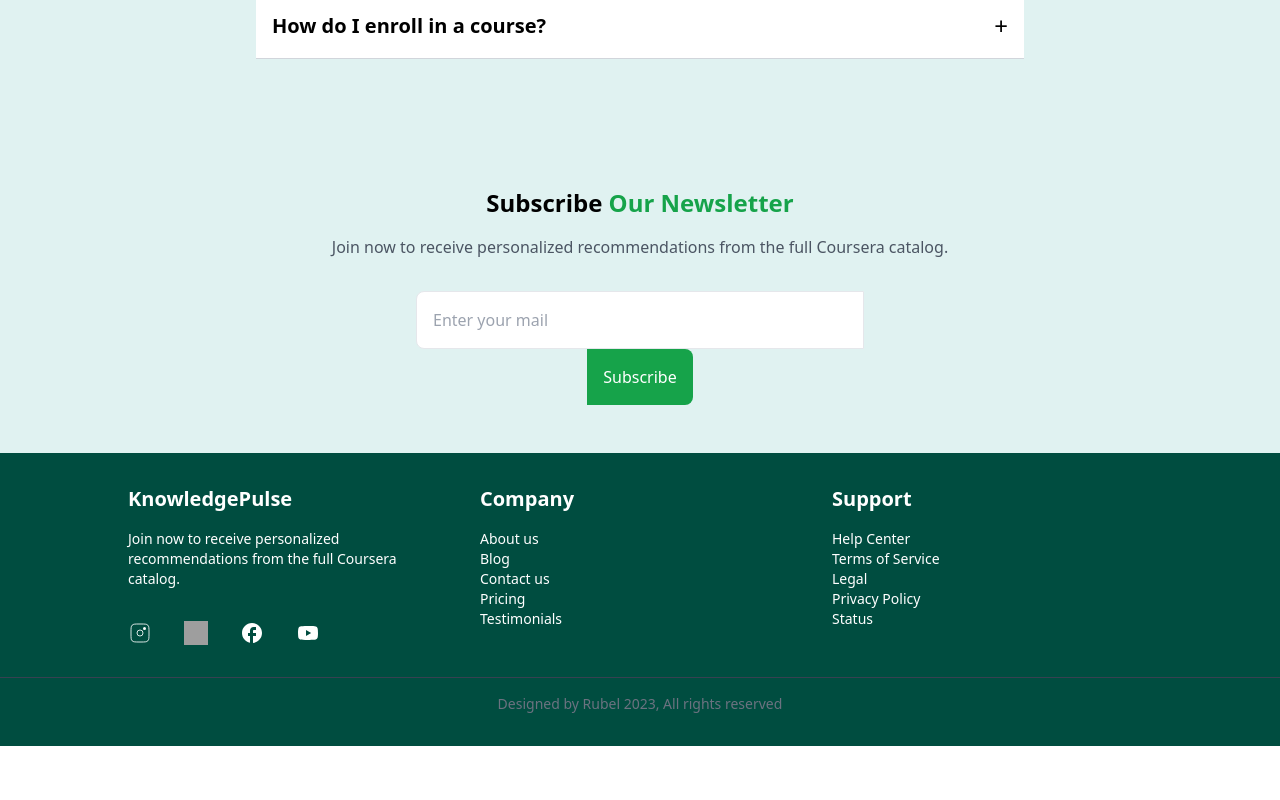
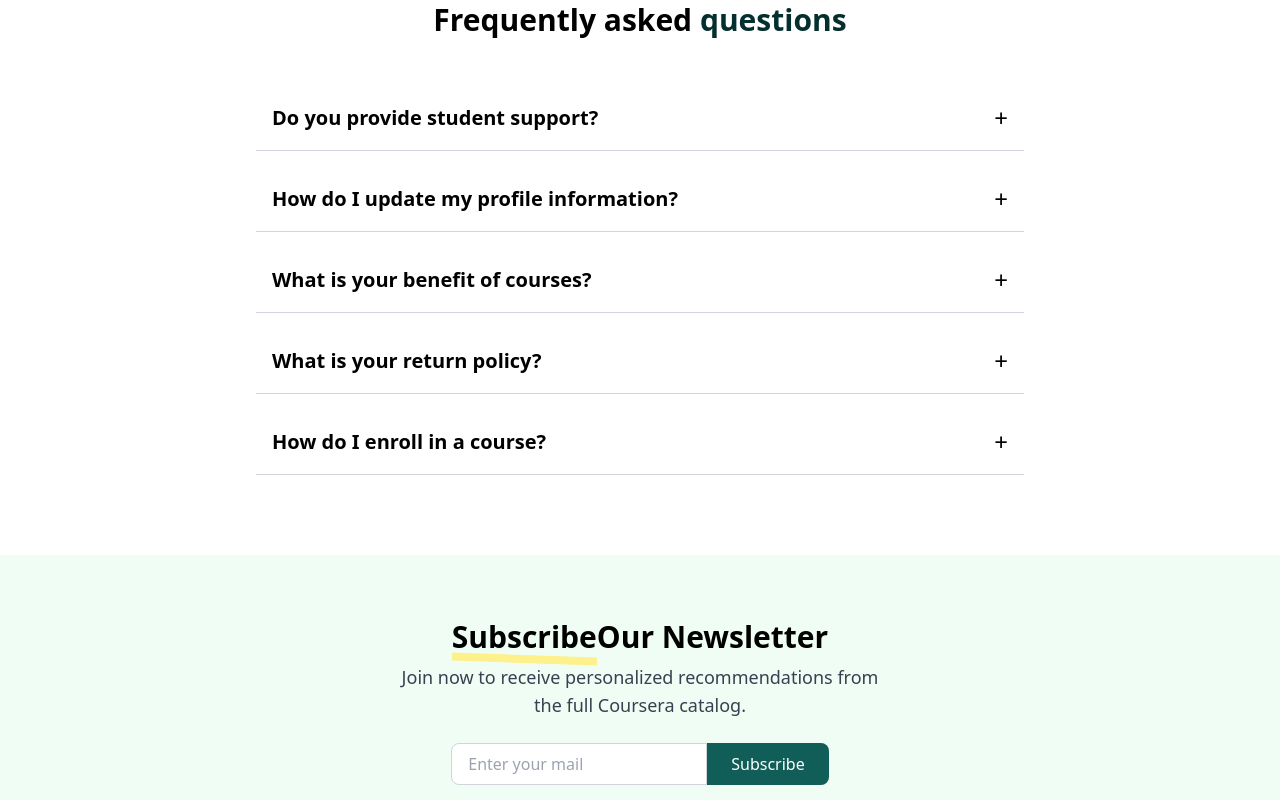
Before and after one commit to ali-khattak/Learning-home-Page, a React (Vite) app: page /faq in a window 1280 px wide. Shown: the part 760-1560 px from the top of the page. Before the commit the page ends 1506 px from the top, so only its background shows below. Built offline with nearby package versions, Linux system fonts and the light colour scheme; grey boxes are pictures that could not be loaded.

Commit message:
Update FAQPage.jsx

```diff
--- a/src/components/FAQPage.jsx
+++ b/src/components/FAQPage.jsx
@@ -1,4 +1,6 @@
 import React, { useState } from 'react';
+import Newsletter from './Newsletter'; // Ensure this path is correct
+import Footer from './Footer'; // Ensure this path is correct
 
 const FAQPage = () => {
   const [activeIndex, setActiveIndex] = useState(null);
@@ -32,16 +34,17 @@ const FAQPage = () => {
   };
 
   return (
-    <div className="bg-[#E0F2F1]">
+    <div className=" bg-white ">
+    <div className="bg-green-50 py-8 px-0 md:px-32">
       {/* Header */}
-      <header className="bg-[#004D40] py-16 text-center">
+      <header className="bg-[#004D40] rounded-lg py-60 px-16 text-center">
         <h1 className="text-white text-5xl font-bold">FAQ Page</h1>
       </header>
-
+      </div>
       {/* FAQ Section */}
       <section className="py-16 max-w-3xl mx-auto">
         <h2 className="text-3xl font-bold text-center mb-12">
-          Frequently asked <span className="text-green-600">questions</span>
+          Frequently asked <span className="text-teal-950">questions</span>
         </h2>
         {faqs.map((faq, index) => (
           <div
@@ -62,65 +65,8 @@ const FAQPage = () => {
         ))}
       </section>
 
-      {/* Newsletter Subscription */}
-      <section className="bg-[#E0F2F1] py-12 text-center">
-        <h2 className="text-2xl font-bold mb-4">
-          Subscribe <span className="text-green-600">Our Newsletter</span>
-        </h2>
-        <p className="text-gray-600 mb-8">
-          Join now to receive personalized recommendations from the full Coursera catalog.
-        </p>
-        <div className="max-w-md mx-auto">
-          <input
-            type="email"
-            placeholder="Enter your mail"
-            className="w-full p-4 border rounded-l-lg"
-          />
-          <button className="bg-green-600 text-white p-4 rounded-r-lg">Subscribe</button>
-        </div>
-      </section>
-
-      {/* Footer */}
-      <footer className="bg-[#004D40] text-white py-8">
-        <div className="max-w-5xl mx-auto grid grid-cols-1 md:grid-cols-3 gap-8">
-          <div>
-            <h3 className="text-xl font-bold mb-4">KnowledgePulse</h3>
-            <p className="text-sm mb-8">
-              Join now to receive personalized recommendations from the full Coursera catalog.
-            </p>
-            <div className="flex space-x-8">
-              <img src="/insta.svg" alt="Instagram" className="w-6 h-6 cursor-pointer" />
-              <img src="/twitter.svg" alt="Twitter" className="w-6 h-6 cursor-pointer" />
-              <img src="/facebook.svg" alt="Facebook" className="w-6 h-6 cursor-pointer" />
-              <img src="/youtube.svg" alt="YouTube" className="w-6 h-6 cursor-pointer" />
-            </div>
-          </div>
-          <div>
-            <h3 className="text-xl font-bold mb-4">Company</h3>
-            <ul className="text-sm">
-              <li><a href="#" className="hover:underline">About us</a></li>
-              <li><a href="#" className="hover:underline">Blog</a></li>
-              <li><a href="#" className="hover:underline">Contact us</a></li>
-              <li><a href="#" className="hover:underline">Pricing</a></li>
-              <li><a href="#" className="hover:underline">Testimonials</a></li>
-            </ul>
-          </div>
-          <div>
-            <h3 className="text-xl font-bold mb-4">Support</h3>
-            <ul className="text-sm">
-              <li><a href="#" className="hover:underline">Help Center</a></li>
-              <li><a href="#" className="hover:underline">Terms of Service</a></li>
-              <li><a href="#" className="hover:underline">Legal</a></li>
-              <li><a href="#" className="hover:underline">Privacy Policy</a></li>
-              <li><a href="#" className="hover:underline">Status</a></li>
-            </ul>
-          </div>
-        </div>
-        <div className="text-center mt-8">
-          <hr className="border-gray-700" />
-          <p className="text-sm text-gray-500 mt-4">Designed by Rubel 2023, All rights reserved</p>
-        </div>
-      </footer>
+      <Newsletter />
+      <Footer />
     </div>
   );
 };
```
